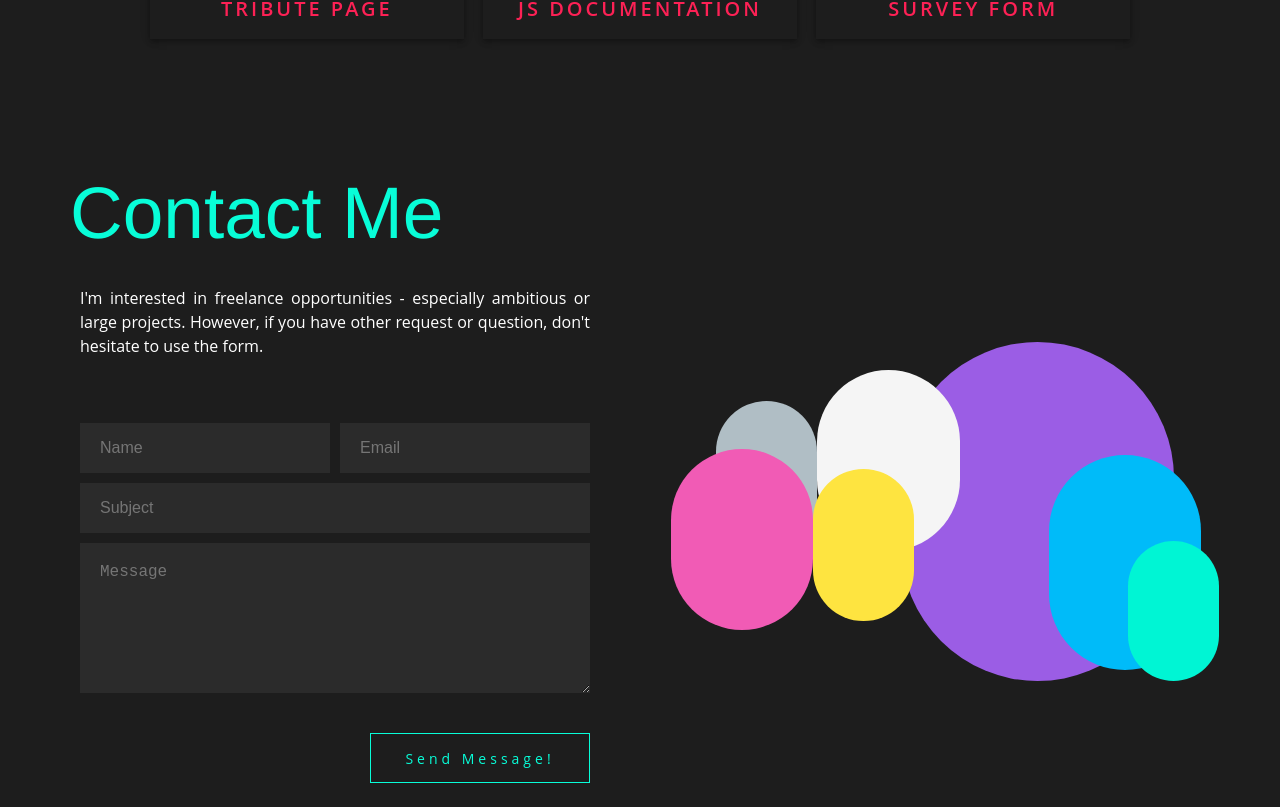
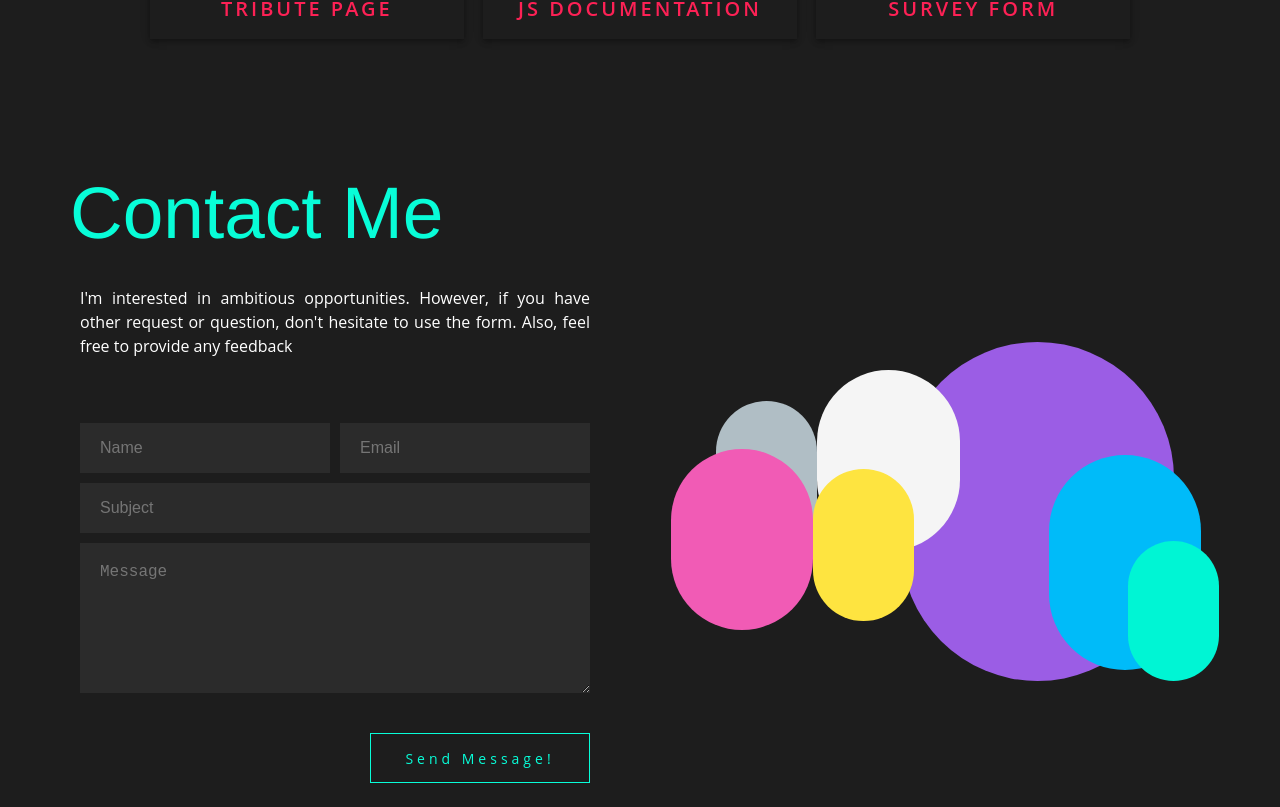
Before and after one commit to sambit-sunny/dev-portfolio, a React (Create React App) app: page / in a window 1280 px wide. Shown: the part 2515-3322 px from the top of the page. Built offline with nearby package versions, Linux system fonts and the light colour scheme.

Commit message:
Update header text

```diff
--- a/src/pages/Contact/Contact.js
+++ b/src/pages/Contact/Contact.js
@@ -106,9 +106,9 @@ export default function Contact() {
                     </h2>
                 </header>
                 <p>
-                    I'm interested in freelance opportunities - especially
-                    ambitious or large projects. However, if you have other
-                    request or question, don't hesitate to use the form.
+                    I'm interested in ambitious opportunities. However, if you
+                    have other request or question, don't hesitate to use the
+                    form. Also, feel free to provide any feedback
                 </p>
                 <div className="contact-form-container">
                     <form id="contact-form" autoComplete="off">
```
